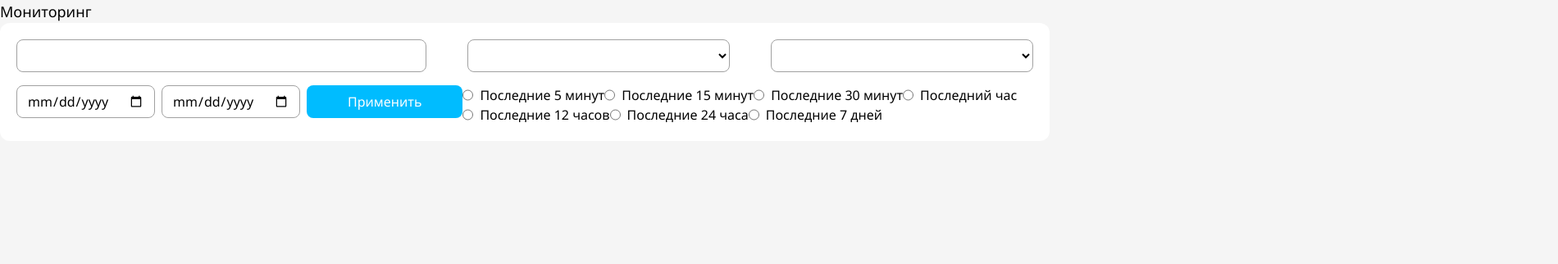
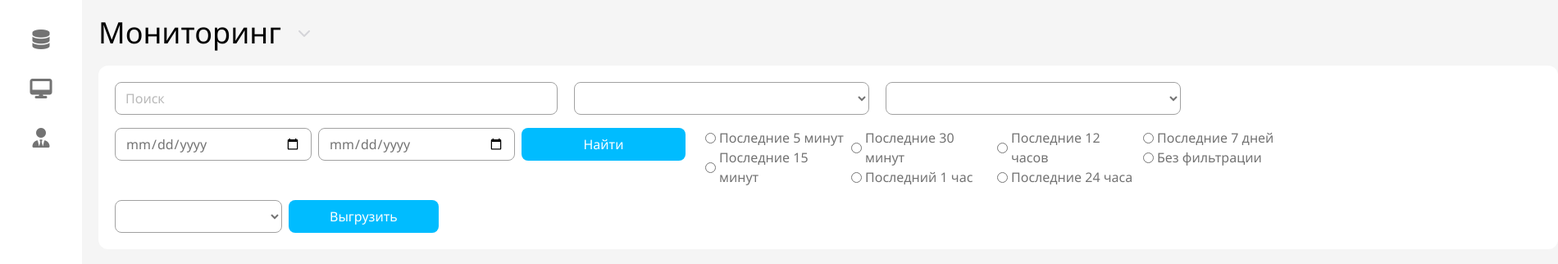
Before and after one commit to whimsicalhalcyon/ServerMonitoring, a Vue app: page / in a window 1280 px wide. Shown: the top 322 px of the page at 82% size, 1900 px wide, since content can reach past the window. Built offline with nearby package versions, Linux system fonts and the light colour scheme.

Commit message:
добавление боковой панели и верхнего меню

```diff
--- a/index.html
+++ b/index.html
@@ -4,6 +4,9 @@
     <meta charset="UTF-8">
     <link rel="icon" href="/favicon.ico">
     <meta name="viewport" content="width=device-width, initial-scale=1.0">
+      <link rel="stylesheet" href="https://cdnjs.cloudflare.com/ajax/libs/font-awesome/6.4.2/css/all.min.css"
+            integrity="sha512-z3gLpd7yknf1YoNbCzqRKc4qyor8gaKU1qmn+CShxbuBusANI9QpRohGBreCFkKxLhei6S9CQXFEbbKuqLg0DA=="
+            crossorigin="anonymous" referrerpolicy="no-referrer" />
     <title>Service</title>
   </head>
   <body>
--- a/src/App.vue
+++ b/src/App.vue
@@ -1,15 +1,20 @@
 <script >
 import pageMonitor from "@/components/ServerCharts/PageMonitor.vue";
+import menuPage from "@/components/MenuPage.vue";
 
 export default {
   components: {
-    pageMonitor
+    pageMonitor, menuPage
   }
 }
 </script>
 
 <template>
-<page-monitor></page-monitor>
+  <div class="container-page flex flex-row">
+    <menu-page></menu-page>
+    <page-monitor></page-monitor>
+  </div>
+
 </template>
 
 <style scoped>
--- a/src/assets/main.css
+++ b/src/assets/main.css
@@ -4,7 +4,7 @@
 @tailwind utilities;
 
 #app {
-  max-width: 1700px;
+  max-width: 1920px;
   margin: 0 auto;
   font-weight: normal;
   font-family: "Segoe UI";
--- a/src/components/MainButton.vue
+++ b/src/components/MainButton.vue
@@ -5,7 +5,7 @@ export default {
 </script>
 
 <template>
-  <input type="button" value="Применить" class="rounded-lg bg-sky-400 px-12.5 py-2 text-white h-10">
+  <button class="rounded-lg bg-sky-400 px-12.5 py-2 text-white h-10 hover:bg-sky-700 duration-300"><slot></slot></button>
 </template>
 
 <style scoped>
--- /dev/null
+++ b/src/components/MenuPage.vue
@@ -0,0 +1,30 @@
+<script>
+export default {
+
+}
+</script>
+
+<template>
+  <div class="container-menu-page bg-white h-250 text-neutral-500 py-5" >
+    <div class="container-list flex flex-col items-center">
+      <div class="elem-list hover:bg-neutral-100 w-25 flex items-center justify-center p-4 mb-1 hover:border-r-4 active:border-r-4 duration-100">
+        <i class="fa-solid fa-database text-2xl"></i>
+      </div>
+      <div class="elem-list hover:bg-neutral-100 w-25 flex items-center justify-center p-4 mb-1 hover:border-r-4 active:border-r-4 duration-100">
+        <i class="fa-solid fa-desktop text-2xl"></i>
+      </div>
+      <div class="elem-list hover:bg-neutral-100 w-25 flex items-center justify-center p-4 mb-1 hover:border-r-4 active:border-r-4 duration-100">
+        <i class="fa-solid fa-user-tie text-2xl"></i>
+      </div>
+    </div>
+<!--переключатель тем-->
+<!--    <div class="change-theme flex flex-col items-center">-->
+<!--      <i class="fa-regular fa-sun"></i>-->
+<!--      <i class="fa-solid fa-moon"></i>-->
+<!--    </div>-->
+  </div>
+</template>
+
+<style scoped>
+
+</style>
--- /dev/null
+++ b/src/components/ServerCharts/Components/ModalWindow.vue
@@ -0,0 +1,13 @@
+<script>
+
+</script>
+
+<template>
+  <div class="container-modal-window w-300 h-190 bg-white">
+
+  </div>
+</template>
+
+<style scoped>
+
+</style>
--- a/src/components/ServerCharts/PageMonitor.vue
+++ b/src/components/ServerCharts/PageMonitor.vue
@@ -8,46 +8,96 @@ import MainButton from "@/components/MainButton.vue";
 export default {
   components: {
     UIInput, UiSelect, inputDate, MainButton
+  },
+  data() {
+    return {
+      openPanel: true
+    }
+  },
+  methods: {
+    togglePanel() {
+      this.openPanel = !this.openPanel
+    }
   }
 }
 
 </script>
 
 <template>
-  <h1 class="text-lg text-green-70">Мониторинг</h1>
-  <section class="section-menu bg-white rounded-xl px-5 py-5">
-    <div class="container-menu  flex flex-row justify-between mb-4">
-      <u-i-input class="w-125"></u-i-input>
-      <ui-select class="w-80"></ui-select>
-      <ui-select class="w-80"></ui-select>
+  <div class="container w-445 m-5 mt-5">
+    <div class="container-title flex items-center mb-5">
+      <h1 class="text-4xl text-green-70">Мониторинг</h1>
+      <div class="container-scroll flex flex-end justify-end ml-5">
+        <i class="fa-solid fa-chevron-up text-zinc-300 hover:text-zinc-500 cursor-pointer duration-300" :class="openPanel ? 'fa-chevron-down' : 'fa-chevron-up'" @click="togglePanel"></i>
+      </div>
     </div>
-    <div class="container-parametres flex flex-row justify-between">
-      <div class="container-date flex flex-row justify-between">
-        <input-date class="mr-2"></input-date>
-        <input-date class="mr-2"></input-date>
-        <main-button></main-button>
+    <section class="section-menu w-[1780px] bg-white rounded-xl px-5 py-5 text-neutral-500" v-if="openPanel">
+      <div class="container-menu  flex flex-row mb-4">
+        <u-i-input class="w-135 mr-5"></u-i-input>
+        <ui-select class="w-90 mr-5"></ui-select>
+        <ui-select class="w-90"></ui-select>
       </div>
-<!--      сделать потом отдельный компонент для радио-кнопок, чтобы было меньше нагромождения кода-->
-      <div class="container-radio-param flex flex-wrap">
-        <div class="radio-elem flex flex-row justify-items-center">
-          <input type="radio" name="1" id="1"><span class="ml-2">Последние 5 минут</span>
-        </div><div class="radio-elem flex flex-row justify-items-center">
-          <input type="radio" name="1" id="1"><span class="ml-2">Последние 15 минут</span>
-        </div><div class="radio-elem flex flex-row justify-items-center">
-          <input type="radio" name="1" id="1"><span class="ml-2">Последние 30 минут</span>
-        </div><div class="radio-elem flex flex-row justify-items-center">
-          <input type="radio" name="1" id="1"><span class="ml-2">Последний час</span>
-        </div><div class="radio-elem flex flex-row justify-items-center">
-          <input type="radio" name="1" id="1"><span class="ml-2">Последние 12 часов</span>
-        </div><div class="radio-elem flex flex-row justify-items-center">
-          <input type="radio" name="1" id="1"><span class="ml-2">Последние 24 часа</span>
-        </div><div class="radio-elem flex flex-row justify-items-center">
-          <input type="radio" name="1" id="1"><span class="ml-2">Последние 7 дней</span>
+      <div class="container-parametres flex flex-row">
+        <div class="container-date flex flex-row justify-between">
+          <input-date class="mr-2 w-60"></input-date>
+          <input-date class="mr-2 w-60"></input-date>
+          <main-button class="w-50">Найти</main-button>
+        </div>
+        <!--      сделать потом отдельный компонент для радио-кнопок, чтобы было меньше нагромождения кода-->
+        <div class="container-radio-param w-[400px] ml-5">
+          <div class="flex">
+            <div class="w-1/2 px-1 ">
+              <label class="flex items-center w-[170px]">
+                <input type="radio" name="timeRange" value="5min" class="mr-1">
+                <span>Последние 5 минут</span>
+              </label>
+              <label class="flex items-center w-[170px]">
+                <input type="radio" name="timeRange" value="5min" class="mr-1">
+                <span>Последние 15 минут</span>
+              </label>
+            </div>
+            <div class="w-1/2 px-1 mb-4">
+              <label class="flex items-center w-[170px]">
+                <input type="radio" name="timeRange" value="5min" class="mr-1">
+                <span>Последние 30 минут</span>
+              </label>
+              <label class="flex items-center w-[170px]">
+                <input type="radio" name="timeRange" value="5min" class="mr-1">
+                <span>Последний 1 час</span>
+              </label>
+            </div><div class="w-1/2 px-1 mb-4">
+              <label class="flex items-center w-[170px]">
+                <input type="radio" name="timeRange" value="5min" class="mr-1">
+                <span>Последние 12 часов</span>
+              </label>
+              <label class="flex items-center w-[170px]">
+                <input type="radio" name="timeRange" value="5min" class="mr-1">
+                <span>Последние 24 часа</span>
+              </label>
+            </div>
+            <div class="w-1/2 px-1 mb-4">
+              <label class="flex items-center w-[170px]">
+                <input type="radio" name="timeRange" value="5min" class="mr-1">
+                <span>Последние 7 дней</span>
+              </label>
+              <label class="flex items-center w-[170px]">
+                <input type="radio" name="timeRange" value="5min" class="mr-1">
+                <span>Без фильтрации</span>
+              </label>
+            </div>
+
+          </div>
         </div>
       </div>
-    </div>
+      <div class="container-date flex">
+        <ui-select class="mr-2"></ui-select>
+        <main-button>Выгрузить</main-button>
+      </div>
+    </section>
 
-  </section>
+  </div>
+
+
 </template>
 
 <style scoped>
--- a/src/components/UIInput.vue
+++ b/src/components/UIInput.vue
@@ -5,7 +5,7 @@ export default {
 </script>
 
 <template>
-  <input type="text" class="border rounded-lg border-neutral-400 px-3 py-1 h-10">
+  <input type="text" class="border rounded-lg border-neutral-400 px-3 py-1 h-10" placeholder="Поиск">
 </template>
 
 <style scoped>
```
